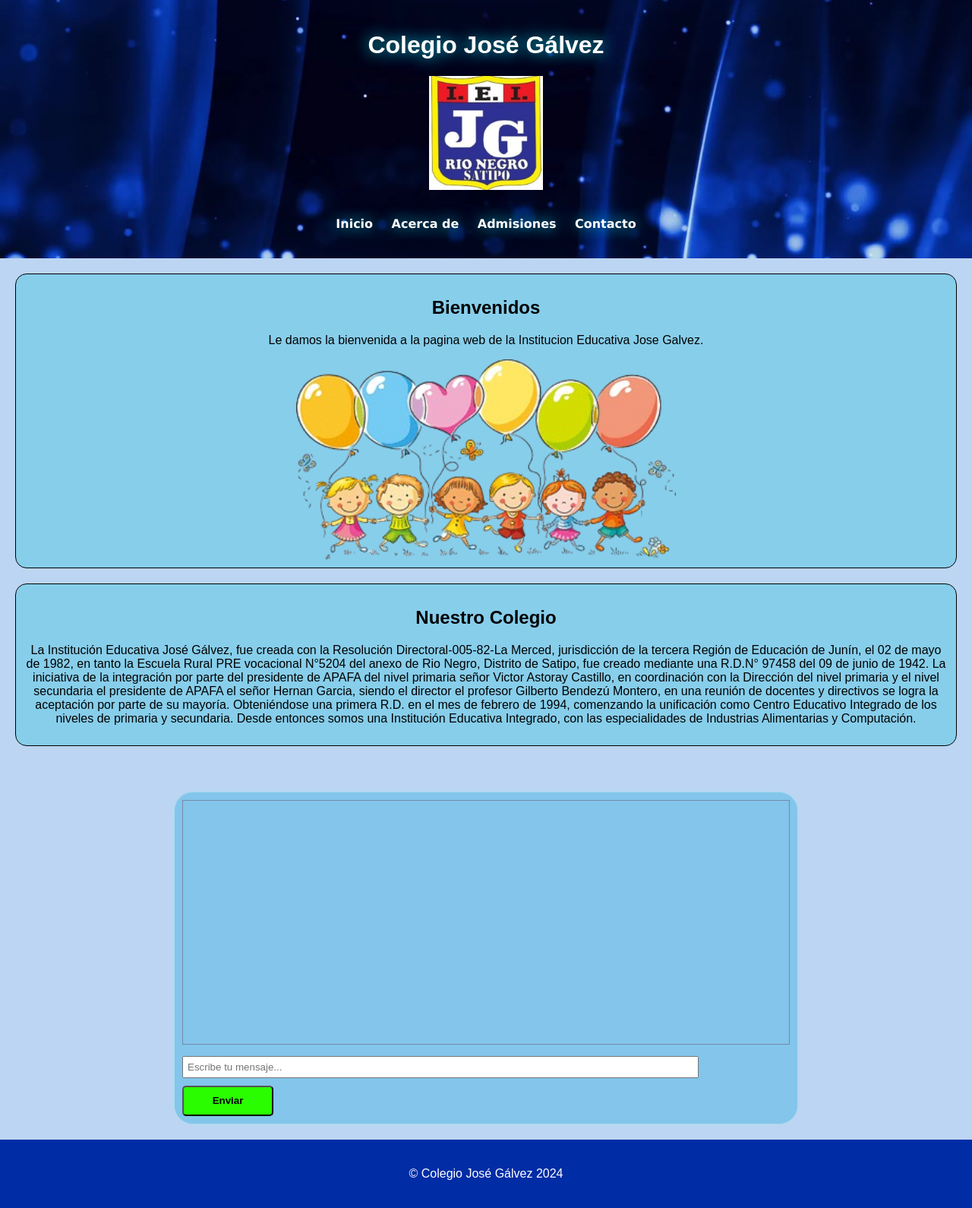
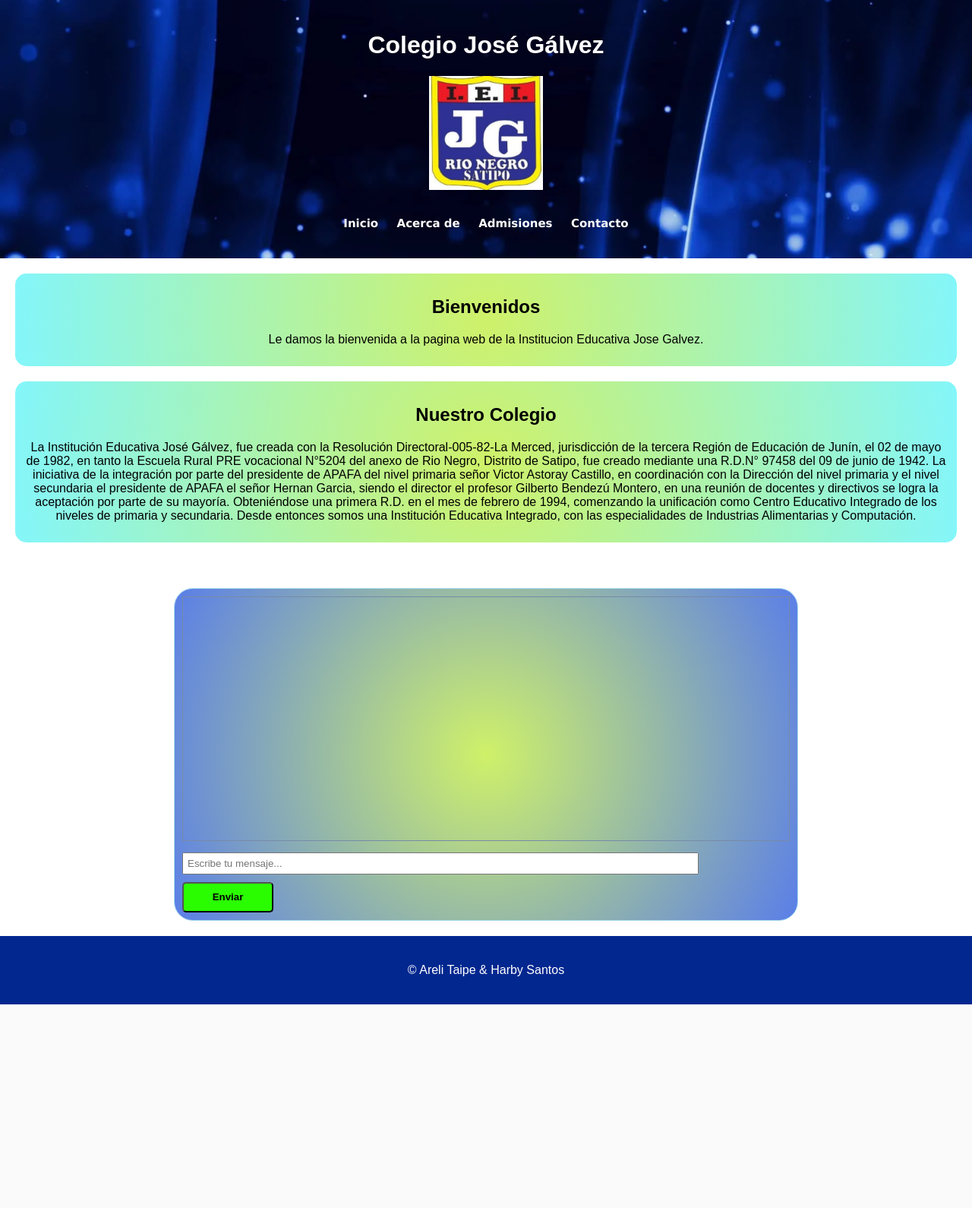
Before and after one commit to Areli-Taipe/CHATBOT, a Flask app: page / in a window 1280 px wide. Shown: the whole page at 76% size. After the commit the page ends 1322 px from the top, so only its background shows below. Run offline with Flask 3, Linux system fonts and the light colour scheme; parts of the project's set-up code (start-up, migrations or seed data) failed here and were passed over.

Commit message:
Add files via upload

```diff
--- a/templates/index.html
+++ b/templates/index.html
@@ -1,3 +1,4 @@
+
 <!DOCTYPE html>
 <html lang="es">
 <head>
@@ -10,14 +11,13 @@
     font-family: Arial, sans-serif;
     margin: 0;
     padding: 0;
-    background-color: #bcd5f3;
+    background-color: white;
 }
 
 header {
     padding: 20px;
     text-align: center;
     color: white;
-    text-shadow: #02e3f7 0 0 20px;
     background-image: url(static/img/fondo1.webp);
     background-size: cover;
     background-position: center center;
@@ -44,7 +44,7 @@ nav li a{
     text-decoration: none;
     color: white;
     font-family: Verdana, Geneva, Tahoma, sans-serif;
-    font-size: medium;
+    font-size: 15px;
     font-weight: bolder;
 }
 .main{
@@ -55,7 +55,7 @@ nav li a{
     padding: 20px; /* Espacio interior del contenedor principal */
 }
 main section{
-    background-color: skyblue;
+    background: radial-gradient(circle at center, #cff169,#84f6fa);
     border-radius: 15px;
     flex: 1;
     min-width: 280px; /* Ajusta el ancho mínimo */
@@ -65,7 +65,6 @@ main section{
     text-align: center;
 }
 .item {
-    border: 1px solid black;
     border-radius: 15px;
     padding: 10px;
     text-align: center;
@@ -79,7 +78,7 @@ main section{
     margin: 0 auto; /* Centra la imagen dentro del contenedor */
 }
 footer {
-    background-color: rgb(0, 44, 166);
+    background-color: rgb(2, 39, 143);
     color: white;
     margin: 0;
     padding: 0;
@@ -93,7 +92,7 @@ footer {
     height: auto; /* Ajustado a auto para mejor adaptabilidad */
     margin: 20px auto;
     border: 1px solid #a6dbee;
-    background-color: #83c5eb;
+    background: radial-gradient(circle at center, #cff169,#5a7ee8);
     padding: 10px;
     border-radius: 25px;
 }
@@ -207,7 +206,7 @@ button:hover {
 <body>
     <header>
         <h1>Colegio José Gálvez</h1>
-        <img src="static/img/insignia.jpg" alt=""> <!-- Cambiado a /static/img/ -->
+        <img src="static/img/insignia.jpg" alt="">
         <nav>
             <ul>
                 <li><a href="#">Inicio</a></li>
@@ -222,7 +221,6 @@ button:hover {
             <section class="item">
                 <h2>Bienvenidos</h2>
                 <p>Le damos la bienvenida a la pagina web de la Institucion Educativa Jose Galvez.</p>
-                <img src="static/img/img1-removebg-preview.png" alt=""> <!-- Cambiado a /static/img/ -->
             </section>
             <section class="item">
                 <h2>Nuestro Colegio</h2>
@@ -234,12 +232,12 @@ button:hover {
     <div id="chat-container">
         <div id="chatMessages"></div>
         <input type="text" id="userInput" placeholder="Escribe tu mensaje...">
-        <button id="myButton" >Enviar</button>
+        <button id="myButton">Enviar</button>
         <div id="loading" style="display: none;">Cargando...</div>
     </div>
 
     <footer>
-        <p>&copy; Colegio José Gálvez 2024</p>
+        <p>&copy; Areli Taipe & Harby Santos</p>
     </footer>
 
     <script>
@@ -248,14 +246,16 @@ button:hover {
         button.addEventListener('click', sendMessage);
 
         function sendMessage() {
-            const userInput = document.getElementById('userInput').value;
-            document.getElementById('loading').style.display = 'block'; // Mostrar el spinner
-            const chatMessages = document.getElementById('chatMessages');
+            const userInputElement = document.getElementById('userInput');
+            let userInput = userInputElement.value.trim().toLowerCase(); // Convertir a minúsculas
 
             // Mostrar el mensaje del usuario (antes de limpiar)
+            const chatMessages = document.getElementById('chatMessages');
             chatMessages.innerHTML += `<div class="message user-message"><strong>Tú:</strong> ${userInput}</div>`;
 
             // Enviar el mensaje al servidor
+            document.getElementById('loading').style.display = 'block'; // Mostrar el spinner
+
             fetch('/chat', {
                 method: 'POST',
                 headers: {
@@ -263,14 +263,12 @@ button:hover {
                 },
                 body: JSON.stringify({message: userInput}),
             })
-
             .then(response => {
                 if (!response.ok) {
                     throw new Error('Error en la respuesta del servidor: ' + response.status);
                 }
                 return response.json();
             })
-
             .then(data => {
                 // Retrasa la respuesta
                 setTimeout(() => {
@@ -280,13 +278,12 @@ button:hover {
                     document.getElementById('loading').style.display = 'none'; // Ocultar el spinner
                 }, loadingDelay);
             })
-
             .catch(error => {
                 console.error('Error:', error);
             });
 
             // Limpiar el campo de entrada
-        document.getElementById('userInput').value = '';
+            userInputElement.value = '';
         }
     </script>
 </body>
```
Lines whose indentation alone changed are shown as unchanged.
